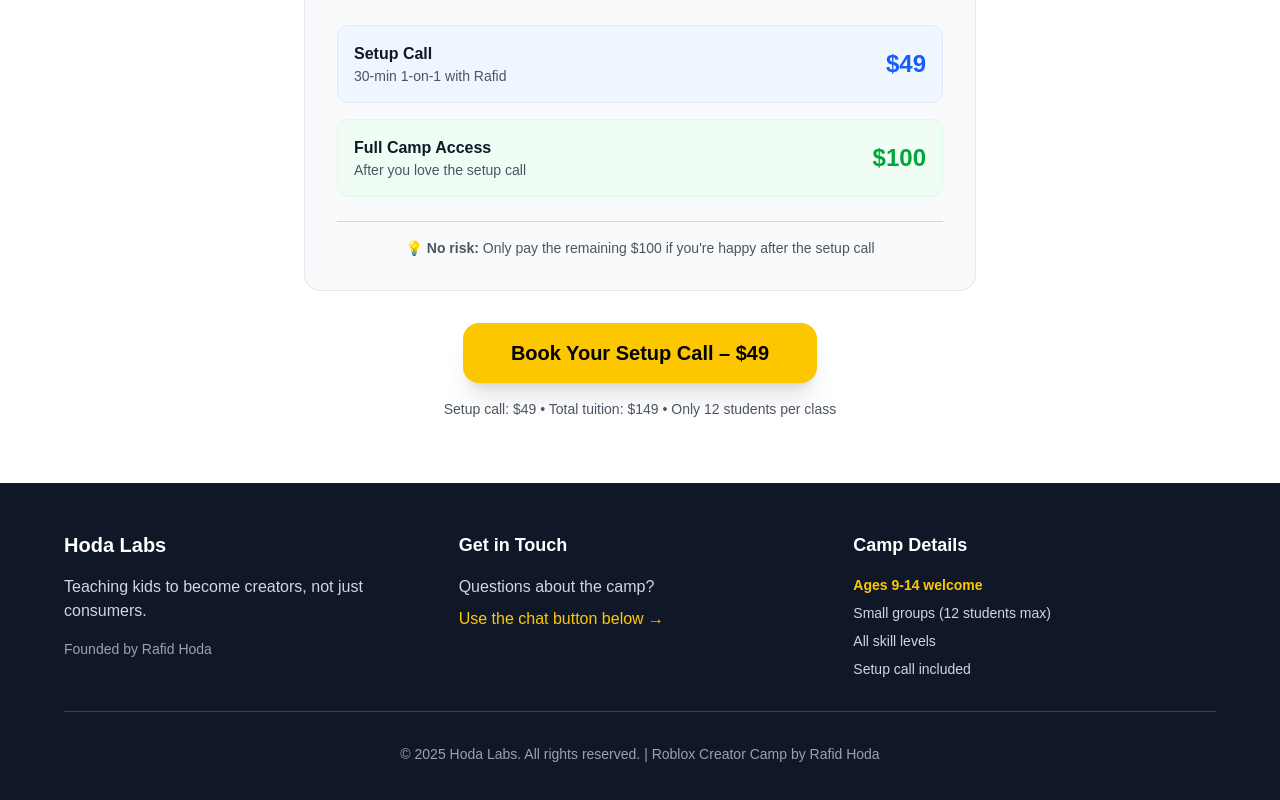
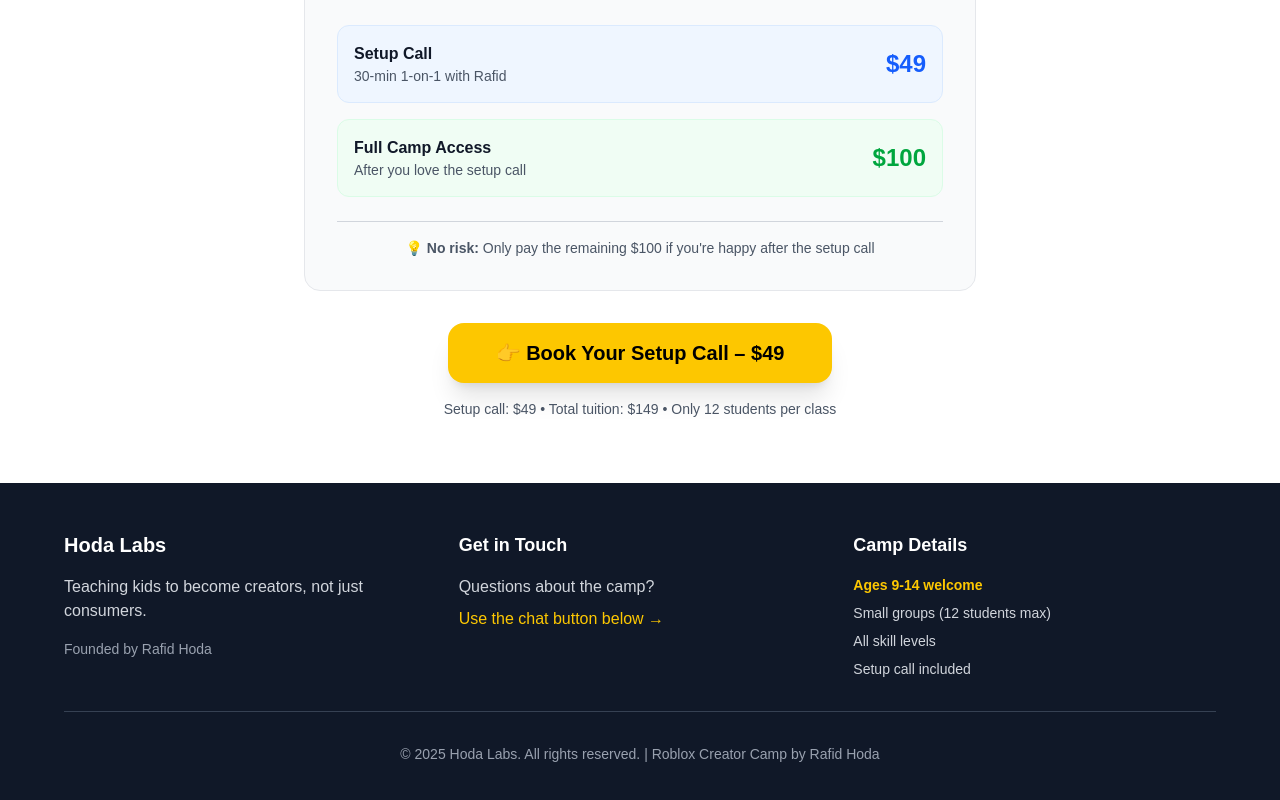
Before and after one commit to rafidhoda/robloxcreatorcamp, a Next.js app: page / in a window 1280 px wide. Shown: the part 8021-8821 px from the top of the page. Built offline with nearby package versions, Linux system fonts and the light colour scheme.

Commit message:
Vercel build fix

```diff
--- a/src/app/page.tsx
+++ b/src/app/page.tsx
@@ -727,12 +727,12 @@
             className="inline-block bg-yellow-400 hover:bg-yellow-500 text-black font-bold text-xl px-12 py-4 rounded-2xl transition-all duration-300 transform hover:scale-105 shadow-xl"
             onClick={() => {
               // Track goal in Plausible
-              if (typeof window !== 'undefined' && window.plausible) {
-                window.plausible('Setup Call Clicked');
+              if (typeof window !== 'undefined' && (window as any).plausible) {
+                (window as any).plausible('Setup Call Clicked');
               }
             }}
           >
-            Book Your Setup Call – ${PRICING.SETUP_CALL}
+            👉 Book Your Setup Call – ${PRICING.SETUP_CALL}
           </a>
 
           <p className="text-gray-600 mt-4 text-sm">
```
